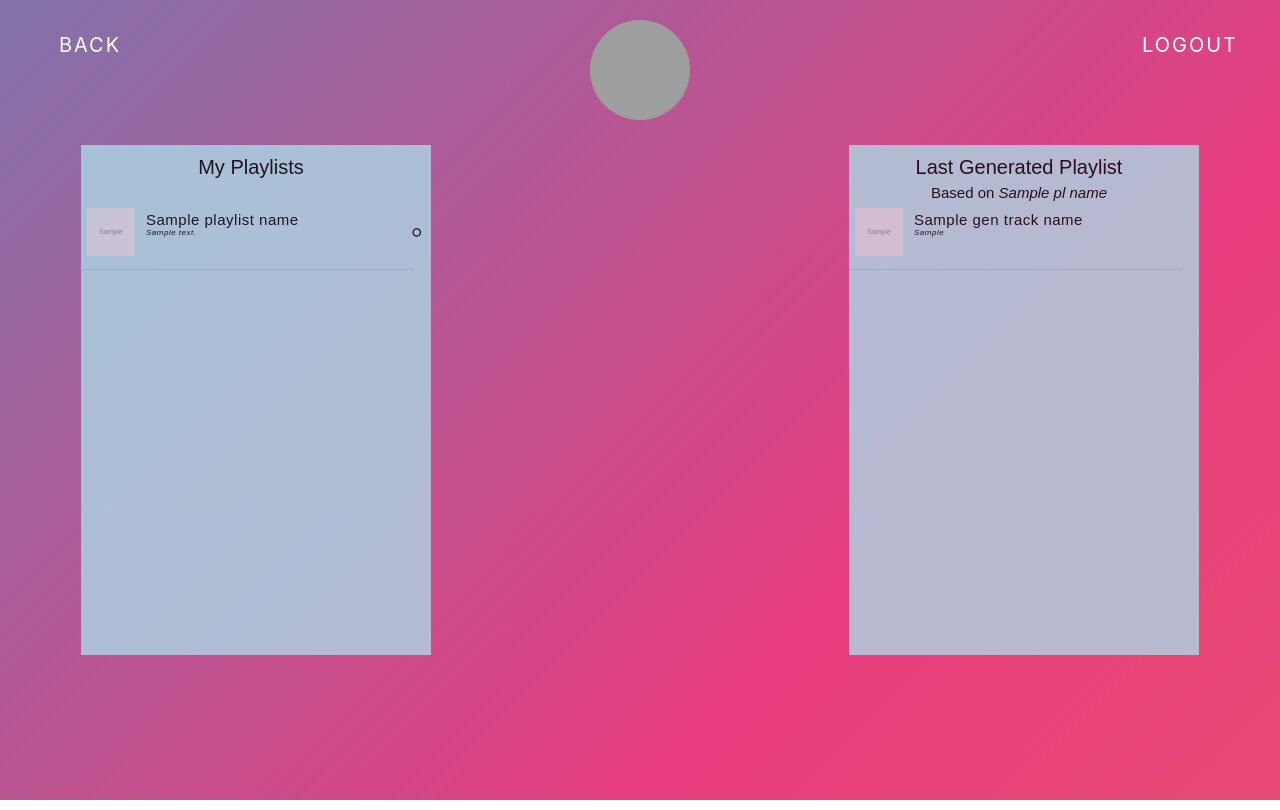
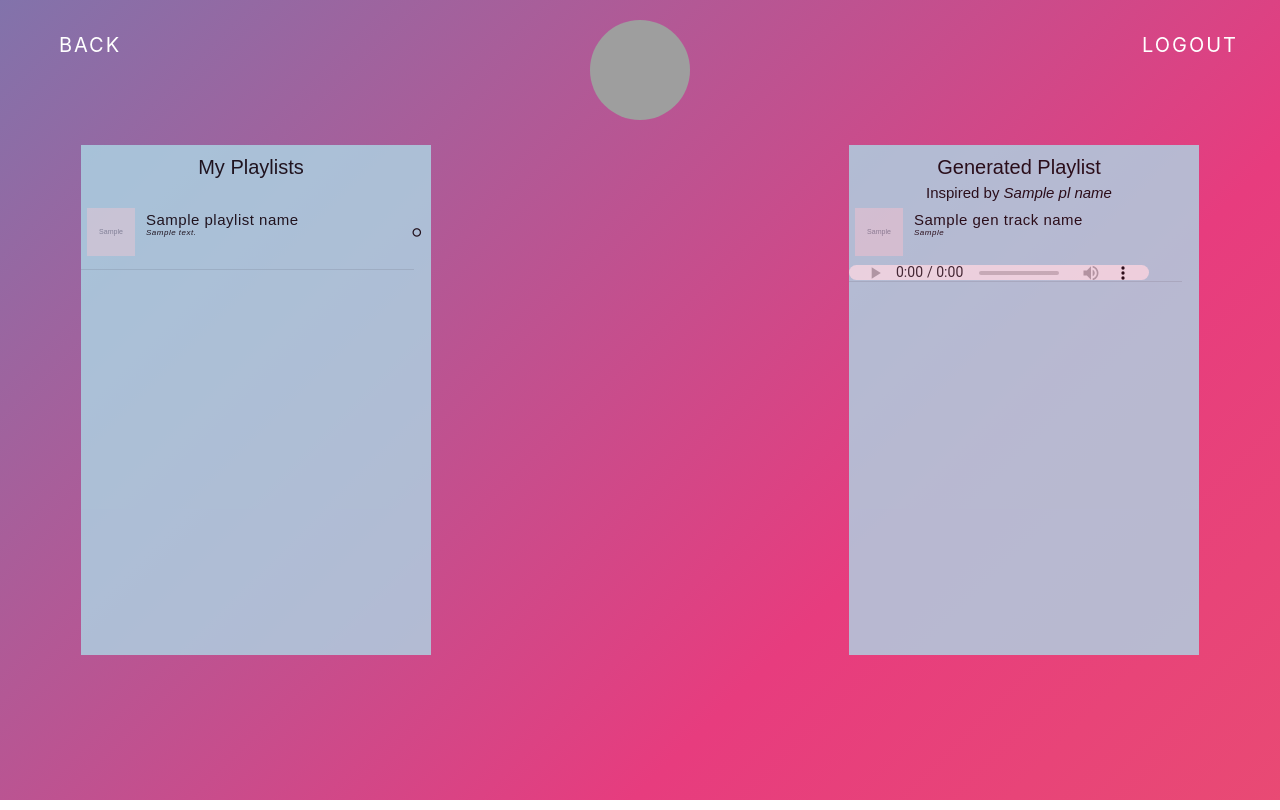
Before and after one commit to AnqiPang/ece1179-project, a Flask app: template app/templates/home.html in a window 1280 px wide. Run offline with Flask 2, Linux system fonts and the light colour scheme; the template is opened without the code that fills it: most values are stand-ins (such as "Sample title", 1, 10 or a date in 2020); grey boxes marked "Sample" are stand-in pictures; some libraries are stand-ins or nearby versions; grey boxes are pictures that could not be loaded.

Commit message:
Added track previews to generated list; implemented history playlist storage with DynamoDB

```diff
--- a/app/config.py
+++ b/app/config.py
@@ -2,7 +2,7 @@
 SPOTIPY_CLIENT_ID = '5ec5a760341246d489abaa3767016822'
 SPOTIPY_CLIENT_SECRET = '607c55218f39417a969c7bd89a089207'
 SPOTIPY_REDIRECT_URI = 'http://localhost:5000/callback/'
-SCOPE = 'user-library-read'
+SCOPE = 'user-library-read playlist-modify-public'
 CACHE = '.spotipyoauthcache1'
 
 # aws
--- a/app/routes.py
+++ b/app/routes.py
@@ -10,6 +10,8 @@ from flask_s3 import FlaskS3
 import json
 from pprint import pprint
 import requests
+import boto3
+from datetime import datetime
 
 webapp = Flask(__name__, static_url_path = '/static', static_folder = 'static')
 webapp.config['FLASKS3_BUCKET_NAME'] = S3_BUCKET
@@ -35,6 +37,7 @@ gen_art_genres = []
 gen_track_names = []
 gen_track_artists = []
 gen_track_covers = []
+gen_track_previews = []
 
 @webapp.route('/')
 @webapp.route('/index')
@@ -248,8 +251,8 @@ def home():
     return render_template('home.html', playlist_names=pl_names, playlist_descriptions=pl_descriptions,\
                            playlist_covers=pl_image_urls, playlist_tracks=pl_track_dicts, user_avator=user_avator,\
                            playlist_ids=json.dumps(pl_ids), gen_track_names=gen_track_names, gen_track_artists=gen_track_artists,\
-                           gen_track_covers=gen_track_covers, gen_artists=json.dumps(gen_art_names), gen_genres=json.dumps(gen_art_genres),\
-                           pl_name=pl_name)
+                           gen_track_covers=gen_track_covers, gen_track_previews=gen_track_previews, gen_artists=json.dumps(gen_art_names),\
+                           gen_genres=json.dumps(gen_art_genres), pl_name=pl_name)
 
 @webapp.route('/logout')
 def logout():
@@ -286,6 +289,7 @@ def logout():
     global gen_track_names
     global gen_track_artists
     global gen_track_covers
+    global gen_track_previews
 
     pl_name = ''
     gen_art_names = []
@@ -293,6 +297,7 @@ def logout():
     gen_track_names = []
     gen_track_artists = []
     gen_track_covers = []
+    gen_track_previews = []
 
     return redirect(url_for('index'))
 
@@ -312,6 +317,7 @@ def generate(id):
     global gen_track_names
     global gen_track_artists
     global gen_track_covers
+    global gen_track_previews
 
     pl_name = ''
     gen_art_names = []
@@ -319,6 +325,7 @@ def generate(id):
     gen_track_names = []
     gen_track_artists = []
     gen_track_covers = []
+    gen_track_previews = []
 
     sp = spotipy.Spotify(access_token)
     track_ids = []
@@ -393,6 +400,7 @@ def generate(id):
             gen_art_ids_dict[artist['id']] = gen_art_ids_dict.get(artist['id'], 0) + 1
             gen_art_names_dict[artist['name']] = gen_art_names_dict.get(artist['name'], 0) + 1
         gen_track_covers.append(t['album']['images'][0]['url'])
+        gen_track_previews.append(t['preview_url'])
 
     for artist_id in gen_art_ids_dict.keys():
         genres = sp.artist(artist_id)['genres']
@@ -403,11 +411,35 @@ def generate(id):
     gen_art_names = sorted(gen_art_names_dict.items(), key=lambda kv: kv[1], reverse=True)
     gen_art_genres = sorted(gen_art_genres_dict.items(), key=lambda kv: kv[1], reverse=True)
 
+    # save generated playlist to dynamodb
+    dynamodb = boto3.resource('dynamodb')
+    table = dynamodb.Table('mugic_playlist')
+    table.put_item(Item={
+                      'created_on_by': datetime.now().strftime('%Y-%m-%d %H:%M:%S')+' by '+sp.me()['id'],
+                      'inspired_by': pl_name,
+                      'track_names': gen_track_names,
+                      'track_artists': gen_track_artists,
+                      'track_covers': gen_track_covers,
+                      'track_previews': gen_track_previews,
+                      'artist_names': gen_art_names_dict,
+                      'genres': gen_art_genres_dict
+                      })
+    '''dynamodb.put_item(TableName='mugic_playlist', Item={
+                             'created_on_by':{'S':datetime.now().strftime('%Y-%m-%d %H:%M:%S')+' by '+sp.me()['id']},
+                             'inspired_by':{'S':pl_name},
+                             'track_names':{"L":gen_track_names},
+                             'track_artists':{"L":gen_track_artists},
+                             'track_covers':{"L":gen_track_covers},
+                             'track_previews':{"L":gen_track_previews},
+                             'artist_names':{"M":gen_art_names_dict},
+                             'genres':{"M":gen_art_genres_dict},
+                             })'''
+
     return render_template('home.html', playlist_names=pl_names, playlist_descriptions=pl_descriptions,\
                            playlist_covers=pl_image_urls, playlist_tracks=pl_track_dicts, user_avator=user_avator,\
                            playlist_ids=json.dumps(pl_ids), gen_track_names=gen_track_names, gen_track_artists=gen_track_artists,\
-                           gen_track_covers=gen_track_covers, gen_artists=json.dumps(gen_art_names), gen_genres=json.dumps(gen_art_genres),\
-                           pl_name=pl_name)
+                           gen_track_covers=gen_track_covers, gen_track_previews=gen_track_previews, gen_artists=json.dumps(gen_art_names),\
+                           gen_genres=json.dumps(gen_art_genres), pl_name=pl_name)
 
 
 
--- a/app/templates/home.html
+++ b/app/templates/home.html
@@ -338,6 +338,12 @@
         margin-bottom: 6px !important;
     }
 
+    .track-preview {
+        width: 100%;
+        height: 12px;
+        display: flex;
+    }
+
     </style>
 </head>
 <body>
@@ -388,8 +394,8 @@
         <div id='generated-playlist' class='music-container-gen'>
             <div class='music-header'>
                 <div class='title'>
-                    <h2>Last Generated Playlist</h2>
-                    <h4>Based on <i>{{pl_name}}</i></h4>
+                    <h2>Generated Playlist</h2>
+                    <h4>Inspired by <i>{{pl_name}}</i></h4>
                 </div>
             </div>
             <div class='music-playlist'>
@@ -403,7 +409,9 @@
                             <h6>{{gen_track_name}}</h6>
                             <p>{{gen_track_artists[loop.index0]}}</p>
                         </div>
-                    </div><hr>
+                    </div>
+                    <div class='track-preview'><audio controls style='height: 15px;'><source src="{{gen_track_previews[loop.index0]}}"></audio></div>
+                    <hr>
                     {% endfor %}
                 </div>
             </div>
```
Also changed, not shown: 1 other file.
